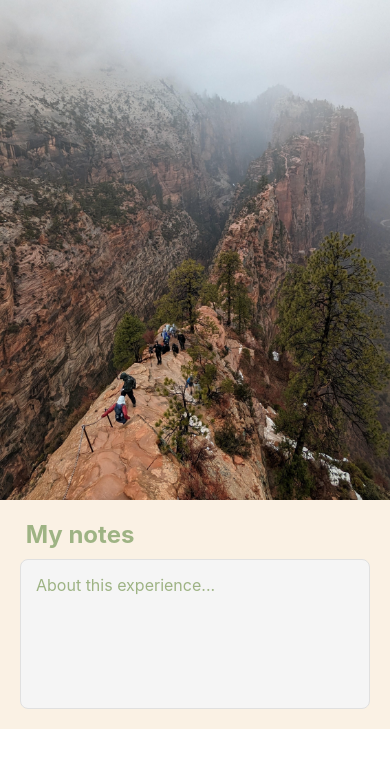
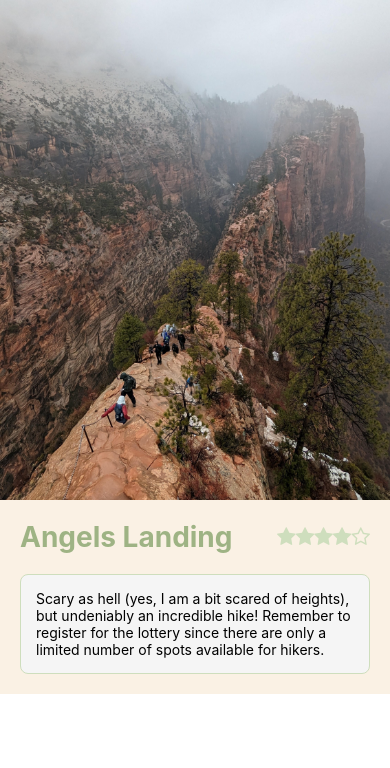
Before and after one commit to SofTob/Project0, a React Native app: screen / in a window 390 px wide. Shown: the top 768 px of the page. Built offline with nearby package versions, Linux system fonts and the light colour scheme.

Commit message:
The ExperiencePost reads data from a json-file and displays the content in a pretty manner.

```diff
--- a/App.tsx
+++ b/App.tsx
@@ -5,7 +5,7 @@ import ExperiencePost from "./src/screens/ExperiencePost";
 export default function App() {
   return (
     <View>
-      <ExperiencePost></ExperiencePost>
+      <ExperiencePost id={1}/>
     </View>
   );
 }
--- a/src/components/experiencePost/AboutSection.tsx
+++ b/src/components/experiencePost/AboutSection.tsx
@@ -7,7 +7,6 @@ const AboutSection = () => {
 
     return (
         <View style={styles.container}>
-            <Text style={styles.header}> My notes </Text>
             <TextInput
                 style={styles.input}
                 onChangeText={text => setText(text)}
@@ -24,12 +23,6 @@ const styles = StyleSheet.create ({
     container: {
         padding: 20,
     },
-    header: {
-        fontSize: 24,
-        fontWeight: 'bold',
-        color: '#9EB384',
-        marginBottom: 10,
-    },
     input: {
         backgroundColor: '#F5F5F5',
         borderRadius: 8,
--- a/src/components/experiencePost/HeaderImage.tsx
+++ /dev/null
@@ -1,14 +0,0 @@
-import { View, Image } from 'react-native';
-
-const HeaderImage = () => {
-    return (
-        <View>
-            <Image
-                style={{ width: '100%', height: 500 }}
-                source={require('../../assets/sampleImages/angelsLanding.jpg')}
-            />
-        </View>
-    );
-}
-
-export default HeaderImage;
--- /dev/null
+++ b/src/components/experiencePost/PostDB.json
@@ -0,0 +1,20 @@
+[
+    {
+        "id":1,
+        "title":"Angels Landing",
+        "about":"Scary as hell (yes, I am a bit scared of heights), but undeniably an incredible hike! Remember to register for the lottery since there are only a limited number of spots available for hikers.",
+        "rating":4,
+        "date":"2023-03-20",
+        "tag":"activity",
+        "imageURL":"../../assets/sampleImages/angelsLanding.jpg"
+    },
+    {
+        "id":2,
+        "title":"Pléhcsárda",
+        "about":"A food truck situated just outside of town. The place offered affordable and pretty decent food (look at the size of the fried chiken!!). It was obviously a popular spot among locals who came and ordered their food, enjoyed some on the spot, and then took the remainder home in small transparent plastic bags (!!).",
+        "rating":3,
+        "date":"2022-12-07",
+        "tag":"food",
+        "imageURL":"../../assets/sampleImages/FriedChicken.jpg"
+    }
+]
--- a/src/components/experiencePost/Rating.tsx
+++ b/src/components/experiencePost/Rating.tsx
@@ -1,15 +1,28 @@
 import { View } from 'react-native';
+import Icon from 'react-native-vector-icons/FontAwesome';
 
 interface RatingProps {
     rating: number;
 }
 
 const Rating: React.FC<RatingProps> = ({ rating }) => {
-    return (
-        <View>
 
-        </View>
-    );
-}
+    const stars = [];
+    const totalStars = 5;
+
+    // loop over total number of stars, and fill the array with either an empty star or a filled star
+    for (let i = 1; i <= totalStars; i++) {
+        stars.push(
+        <Icon
+            key={i}
+            name={i <= rating ? 'star' : 'star-o'} // 'star' for filled star, 'star-o' for empty star
+            size={20}
+            color='#CEDEBD'
+        />
+        );
+    }
+
+    return <View style={{flexDirection: 'row'}}>{stars}</View>;
+};
 
 export default Rating;
--- a/src/screens/ExperiencePost.tsx
+++ b/src/screens/ExperiencePost.tsx
@@ -1,14 +1,25 @@
-import { View } from 'react-native';
+import { View, Text, Image } from 'react-native';
 import ScreenStyle from './ScreenStyle';
-import HeaderImage from '../components/experiencePost/HeaderImage';
-import AboutSection from '../components/experiencePost/AboutSection';
+import Rating from '../components/experiencePost/Rating';
 
-const ExperiencePost = () => {
+interface ExperiencePostProps {
+    id: number;
+}
+
+const ExperiencePost: React.FC<ExperiencePostProps> = ({ id }) => {
+
+    const postDB = require('../components/experiencePost/PostDB.json');
+    const post = postDB.find((post: { id: number; }) => post.id === id); // data from the post with the specified id
 
     return (
         <View style={ScreenStyle.background}>
-            <HeaderImage/>
-            <AboutSection/>
+            <Image style={ScreenStyle.image}
+                source={require('../assets/sampleImages/angelsLanding.jpg')} />
+            <View style={ScreenStyle.container}>
+                <Text style={ScreenStyle.title}>{post.title}</Text>
+                <Rating rating={post.rating} />
+            </View>
+            <Text style={ScreenStyle.about}>{post.about}</Text>
         </View>
     );
 }
--- a/src/screens/ScreenStyle.tsx
+++ b/src/screens/ScreenStyle.tsx
@@ -1,22 +1,46 @@
 import { StyleSheet } from "react-native";
 
 const ScreenStyle = StyleSheet.create({
-    mySearchBar: {
-        marginTop: 80,
-        marginHorizontal: 30,
-    },
     background: {
         width: '100%',
         height: '100%',
         backgroundColor: '#FAF1E4',
     },
+    // CountryList
+    mySearchBar: {
+        marginTop: 80,
+        marginHorizontal: 30,
+    },
     countrySelectionCard: {
         justifyContent: "center",
         alignItems: 'center'
     },
-    aboutSection: {
-        marginHorizontal: 30,
-        marginTop: 30,
+    // ExperiencePost
+    image: {
+        width: '100%',
+        height: 500,
+    },
+    container: {
+        margin: 20,
+        flexDirection: 'row',
+        justifyContent: 'space-between',
+        alignItems: 'center',
+    },
+    title: {
+        fontSize: 28,
+        fontWeight: 'bold',
+        color: '#9EB384',
+    },
+    about: {
+        margin: 20,
+        marginTop: 0,
+        backgroundColor: '#F5F5F5',
+        borderRadius: 8,
+        borderWidth: 1,
+        borderColor: '#CEDEBD',
+        padding: 15,
+        fontSize: 14,
+        color: 'black',
     },
 });
 
```
Also changed, not shown: 1 other file (tests, documents, lock files or other folders).
